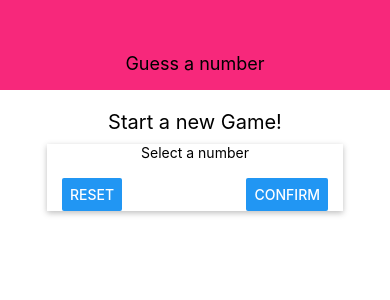
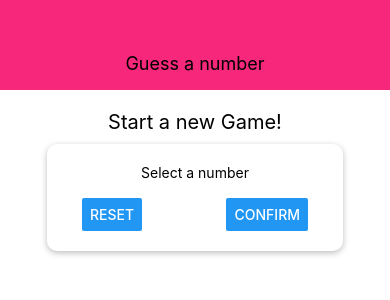
Before and after one commit to zaratejavier/Guess-Number, a React Native app: screen / in a window 390 px wide. Shown: the top 300 px of the page. Built offline with nearby package versions, Linux system fonts and the light colour scheme.

Commit message:
added a card component so i can use the styles else where

```diff
--- /dev/null
+++ b/Components/Card.js
@@ -0,0 +1,23 @@
+import React from "react"
+import { StyleSheet, View } from "react-native"
+
+const Card = (props) => {
+  return (
+    <View style={{ ...styles.card, ...props.style }}>{props.children}</View>
+  )
+}
+
+const styles = StyleSheet.create({
+  card: {
+    shadowColor: 'black',
+    shadowOffset: { width: 0, height: 2 },
+    shadowRadius: 6,
+    shadowOpacity: 0.26,
+    backgroundColor: 'white',
+    padding: 20,
+    borderRadius: 10
+
+  }
+})
+
+export default Card
--- a/Screens/StartGameScreen.js
+++ b/Screens/StartGameScreen.js
@@ -1,18 +1,19 @@
 import React from "react"
 import { View, Text, StyleSheet, TextInput, Button } from "react-native";
+import Card from "../Components/Card"
 
 const StartGameScreen = () => {
   return (
     <View style={styles.screen}>
       <Text style={styles.title}>Start a new Game!</Text>
-      <View style={styles.inputContainer}>
+      <Card style={styles.inputContainer}>
         <Text>Select a number</Text>
           <TextInput />
           <View style={styles.buttonContainer}>
             <Button title="Reset" onPress={() => { }} />
             <Button title="Confirm" onPress={() => { }}/>
           </View>
-      </View>
+      </Card>
     </View>
   )
 }
@@ -31,13 +32,7 @@
   inputContainer: {
     width: 300,
     maxWidth: '80%',
-    alignItems: 'center',
-    shadowColor: 'black',
-    shadowOffset: { width: 0, height: 2 },
-    shadowRadius: 6,
-    shadowOpacity: 0.26,
-    backgroundColor: 'white',
-
+    alignItems: 'center'
   },
   buttonContainer: {
     flexDirection: 'row',
```
